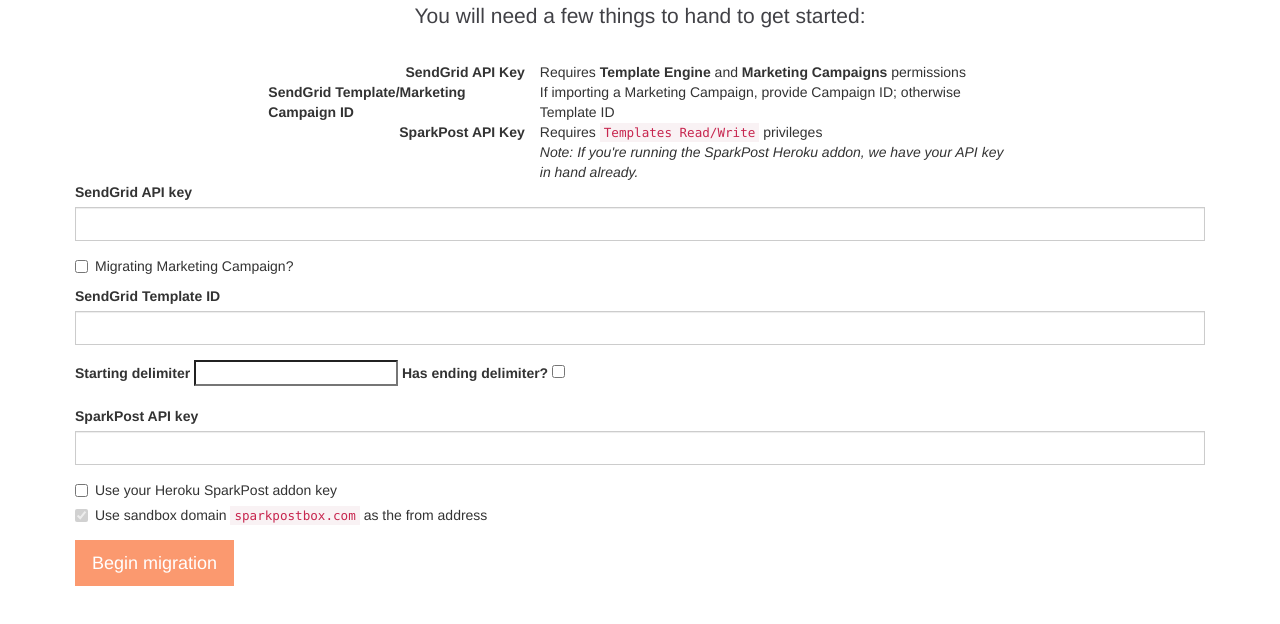
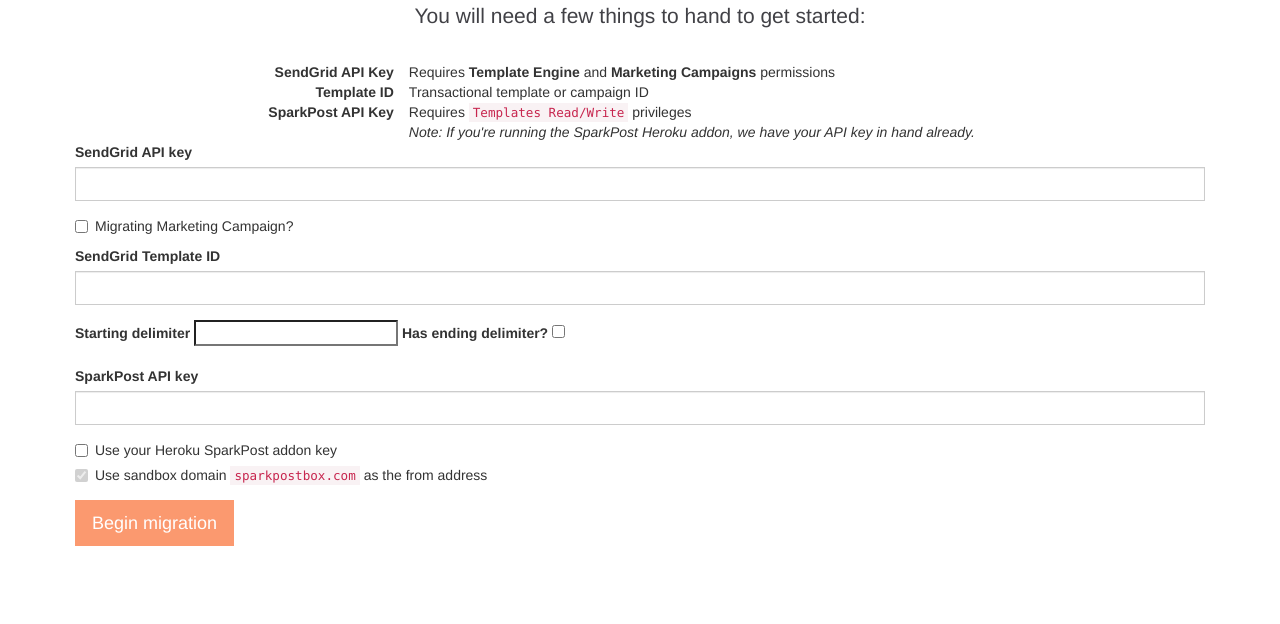
Before and after one commit to SparkPost/sendgrid-sparkpost-templates, a website: page static/migrate.html in a window 1280 px wide. Shown: the part 154-778 px from the top of the page. Drawn offline with nearby package versions, Linux system fonts and the light colour scheme; some packages are replaced by stand-ins of ours; a script that the page names is missing.

Commit message:
Update copy

```diff
--- a/static/migrate.html
+++ b/static/migrate.html
@@ -42,8 +42,8 @@
                   <td>Requires <strong>Template Engine</strong> and <strong>Marketing Campaigns</strong> permissions</td>
                 </tr>
                 <tr>
-                  <th class="pull-right">SendGrid Template/Marketing Campaign ID</th>
-                  <td>If importing a Marketing Campaign, provide Campaign ID; otherwise Template ID</td>
+                  <th class="pull-right">Template ID</th>
+                  <td>Transactional template or campaign ID</td>
                 </tr>
                 <tr>
                   <th class="pull-right">SparkPost API Key</th>
```
